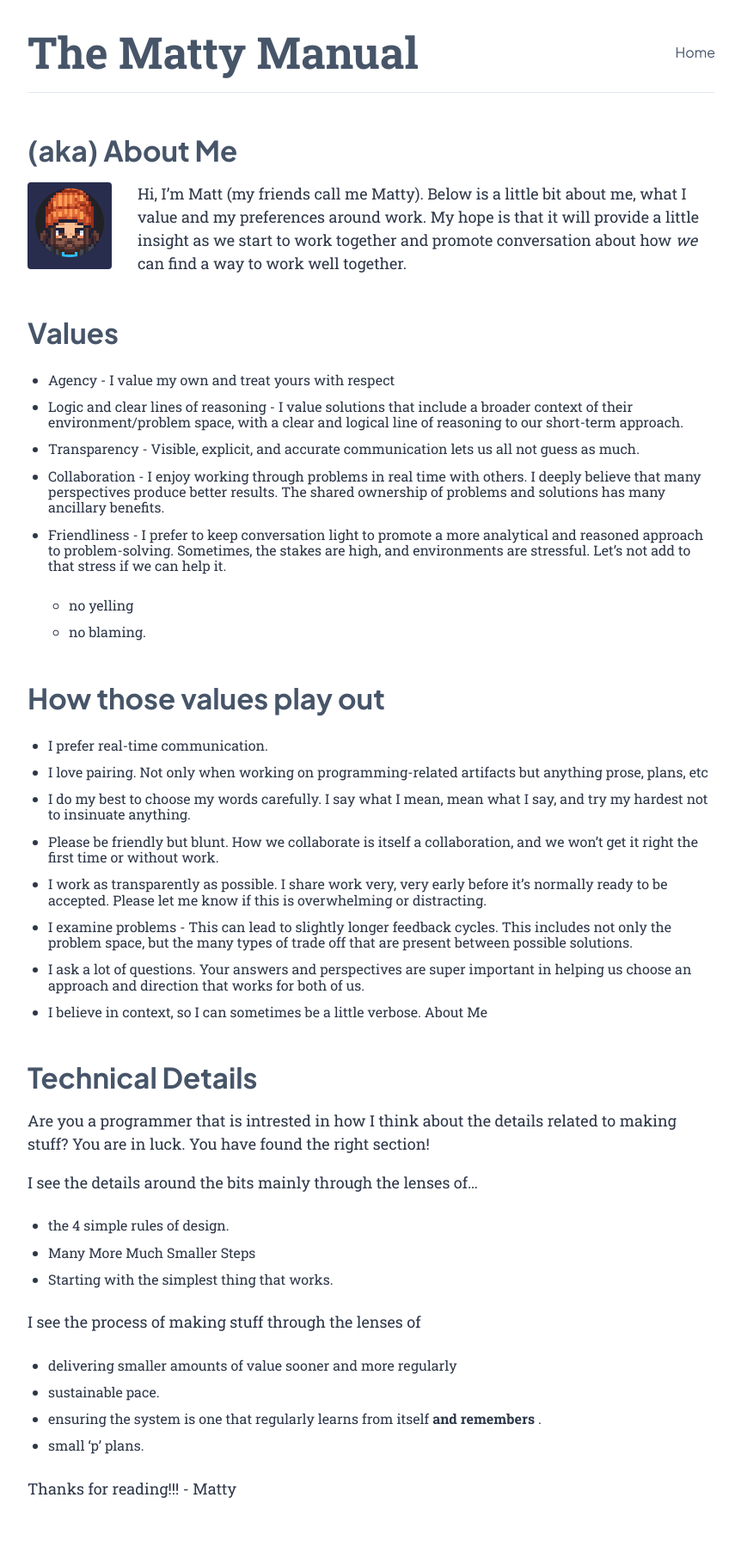
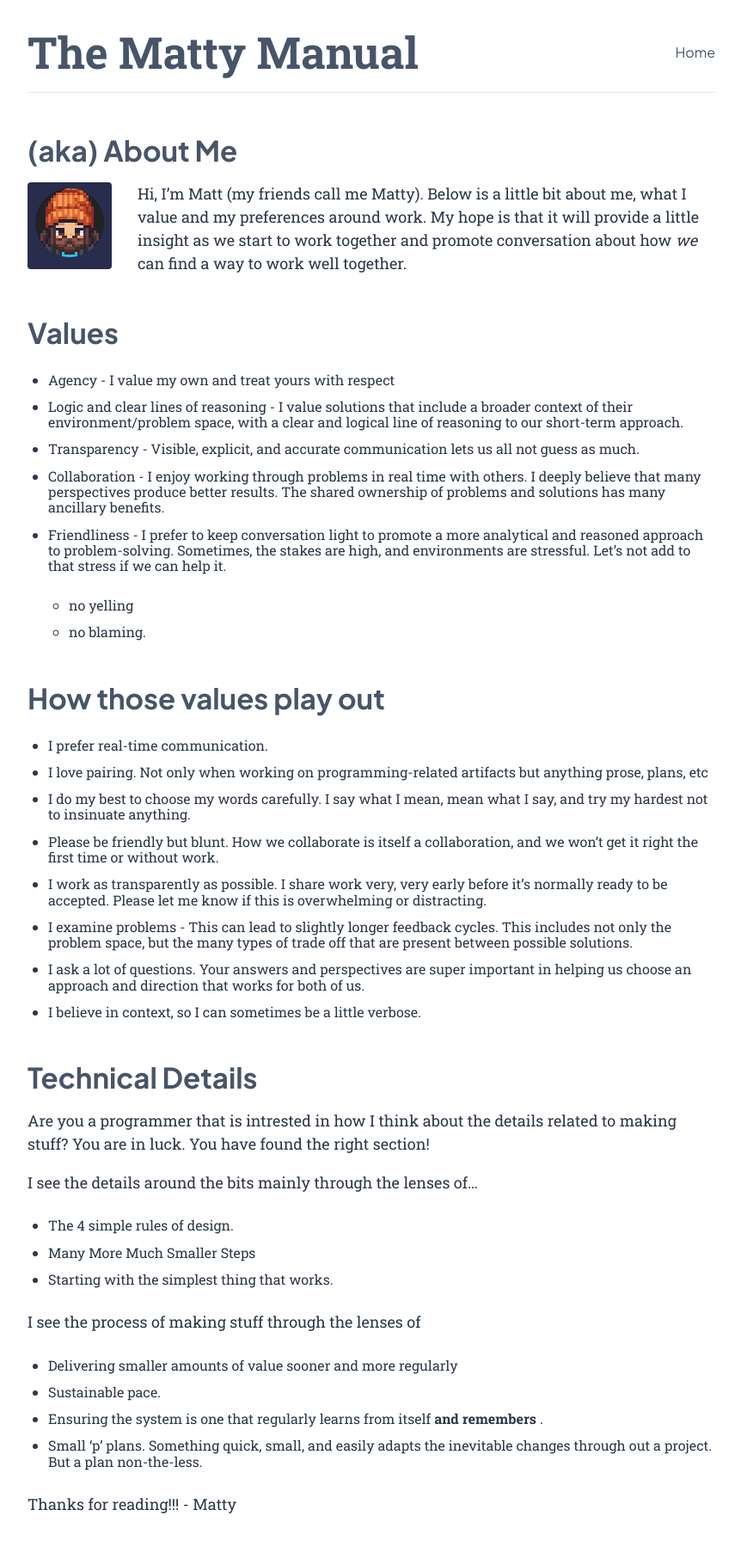
Before and after one commit to MattyO/mattyo.github.io, a Jekyll site: the page built from the-matty-manual.md, in a window 1280 px wide. Shown: the whole page at 86% size, without its empty margins (208-1070 px from the left). Built offline with Jekyll 4.4.1, drawn with Linux system fonts in a browser that asks for light colours; nearby versions of some CDN libraries.

Commit message:
edits to about me

```diff
--- a/the-matty-manual.md
+++ b/the-matty-manual.md
@@ -28,22 +28,22 @@ Hi, I'm Matt (my friends call me Matty).  Below is a little bit about me, what I
 - I work as transparently as possible. I share work very, very early before it's normally ready to be accepted. Please let me know if this is overwhelming or distracting.
 - I examine problems - This can lead to slightly longer feedback cycles. This includes not only the problem space, but the many types of trade off that are present between possible solutions.
 - I ask a lot of questions. Your answers and perspectives are super important in helping us choose an approach and direction that works for both of us.
-- I believe in context, so I can sometimes be a little verbose.  About Me
+- I believe in context, so I can sometimes be a little verbose.
 
 ## Technical Details
 
 Are you a programmer that is intrested in how I think about the details related to making stuff? You are in luck. You have found the right section!
 
 I see the details around the bits mainly through the lenses of...
-* the 4 simple rules of design.
+* The 4 simple rules of design.
 * Many More Much Smaller Steps
 * Starting with the simplest thing that works.
 
 I see the process of making stuff through the lenses of
-* delivering smaller amounts of value sooner and more regularly
-* sustainable pace.
-* ensuring the system is one that regularly learns from itself **and remembers** .
-* small 'p' plans.
+* Delivering smaller amounts of value sooner and more regularly
+* Sustainable pace.
+* Ensuring the system is one that regularly learns from itself **and remembers** .
+* Small 'p' plans.  Something quick, small, and easily adapts the inevitable changes through out a project. But a plan non-the-less.
 
 Thanks for reading!!!
 \- Matty
```
